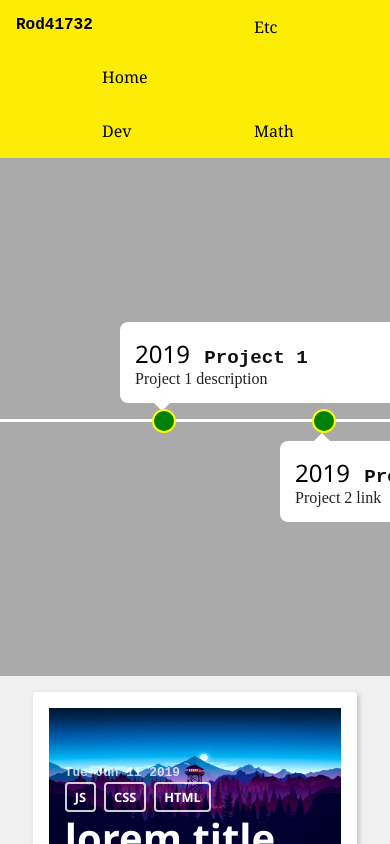
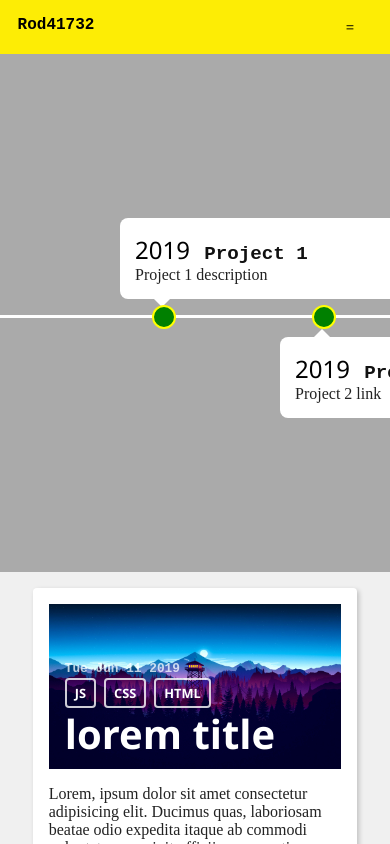
Before and after one commit to rod41732/my-website, a React (Create React App) app: page / in a window 390 px wide. Shown: the top 844 px of the page. Built offline with nearby package versions, Linux system fonts and the light colour scheme.

Commit message:
Make navbar responsive

```diff
--- a/src/layout/navbar.css
+++ b/src/layout/navbar.css
@@ -14,15 +14,47 @@
     list-style: none;
     display: block;
     float: right;
-    width: 120px;
-    padding: 16px;
+    width: 80px;
+    padding: 16px 0;
+    text-align: center;
     font-family: Cambria, Cochin, Georgia, Times, 'Times New Roman', serif
 }
 
 
 .nav-item.logo {
     float: left;
+    padding: 16px ;
     display: block;
     font-family: 'Courier New', Courier, monospace;
     font-weight: bold;
 }
+
+.nav-button {
+    float: right;
+    display: none;
+    /* font-size: 3em; */
+}
+
+
+@media only screen and (max-width: 440px) {
+    .nav-item:not(.nav-button) {
+        float: none;
+        /* text-align: center; */
+        margin: 0 auto;
+    }
+
+    .nav-button {
+        display: block;
+        float: right;
+    }
+
+    .nav-item.logo {
+        margin: 0 0;
+        display: inline-block;
+    }
+
+
+    .nav-bar:not(.expanded) .nav-item:not(.logo):not(.nav-button) {
+        display: none;
+    }
+}
--- a/src/layout/navbar.js
+++ b/src/layout/navbar.js
@@ -4,8 +4,16 @@ import './navbar.css'
 export default function Navbar() {
   return (
     <div>
-      <div className='nav-bar clear-fix'>
+      <div className='nav-bar clear-fix' id="navbar">
         <div className="nav-item logo">Rod41732</div>
+        <div className="nav-item nav-button" onClick={() => {
+          let navClass = document.querySelector("#navbar").classList;
+          if (navClass.contains("expanded")) {
+            navClass.remove("expanded");
+          } else {
+            navClass.add("expanded");
+          }
+        }}> = </div>
         <div className="nav-item">Etc</div>
         <div className="nav-item">Home</div>
         <div className="nav-item">Math</div>
```
